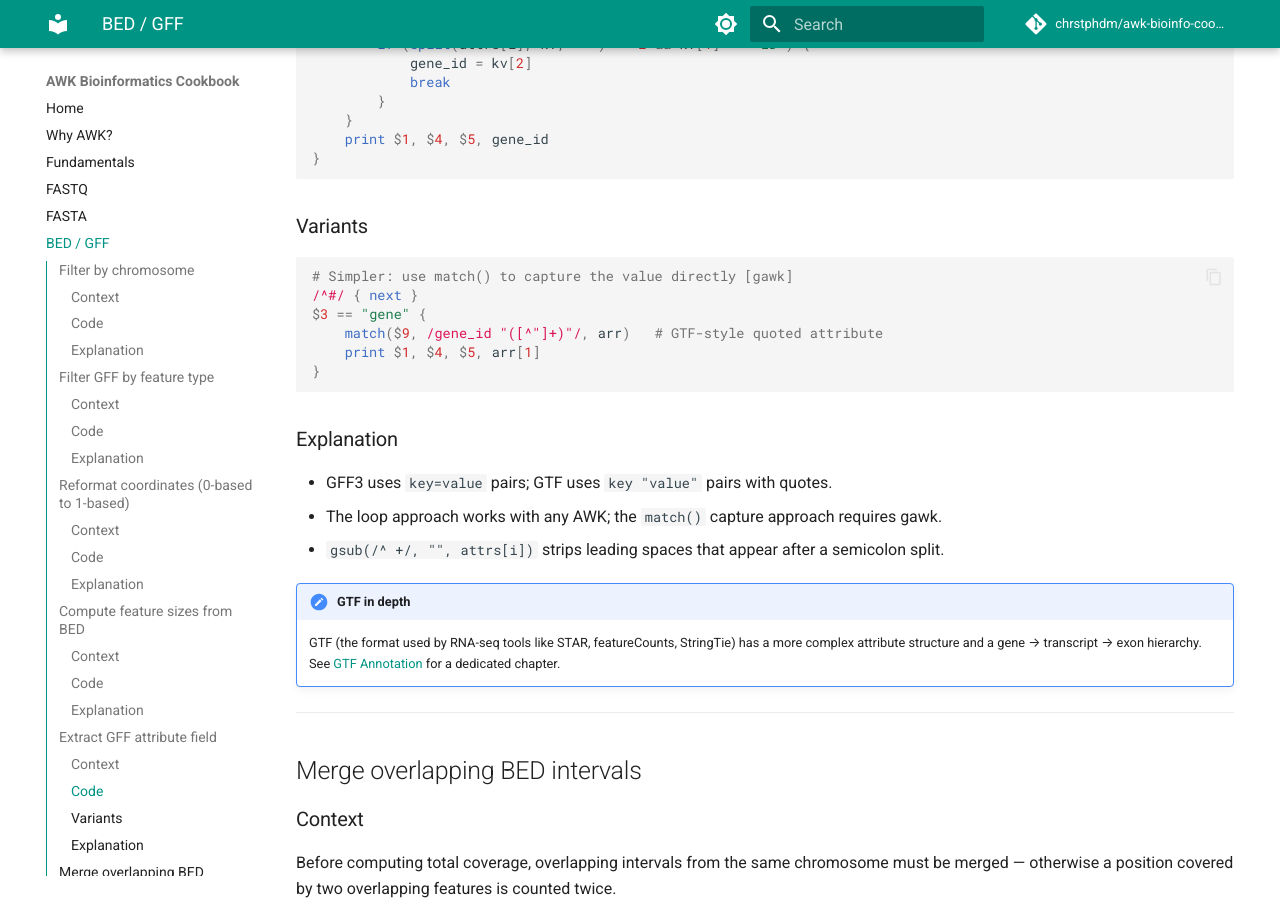
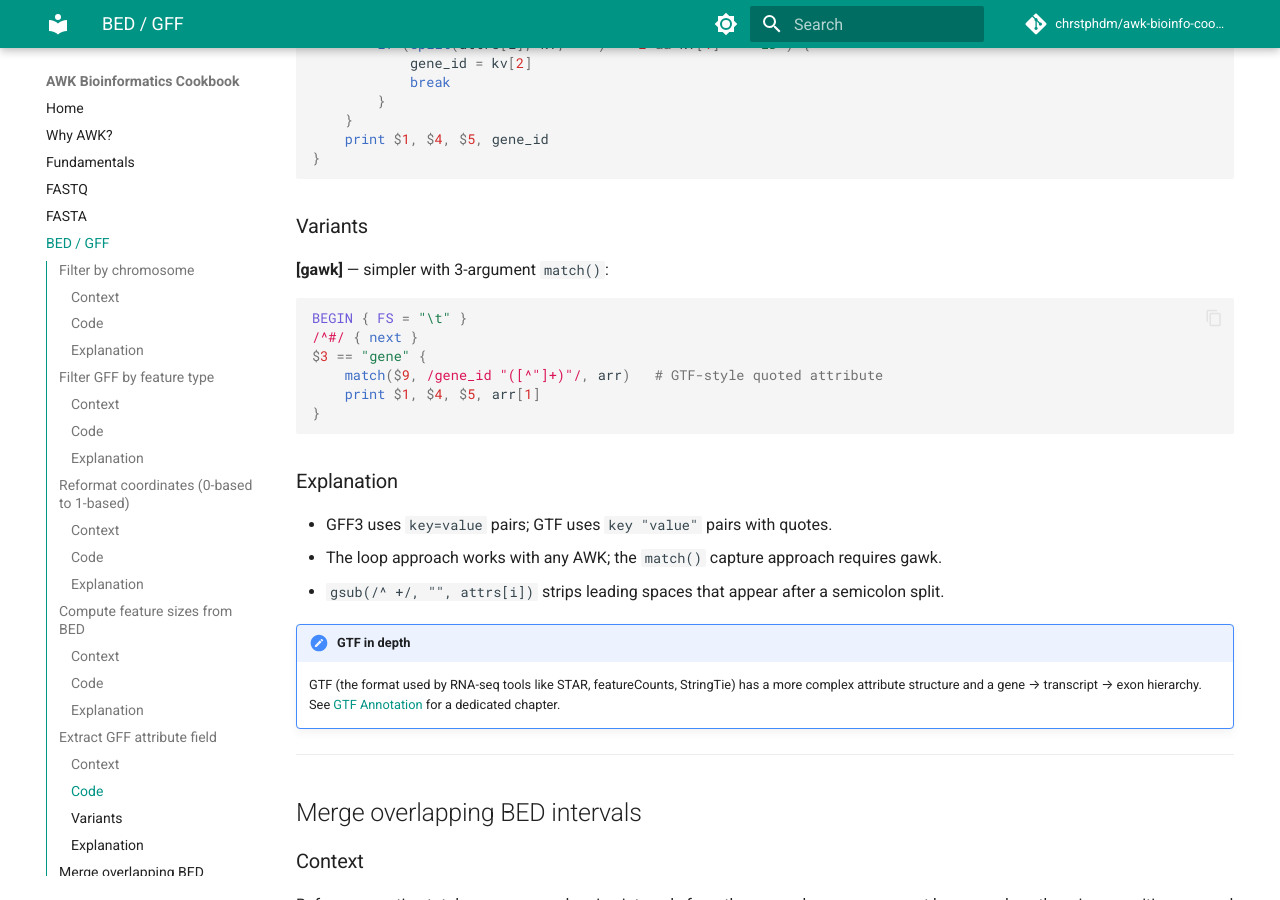
Before and after one commit to chrstphdm/awk-bioinfo-cookbook, an MkDocs documentation site: the page built from docs/04-bed-gff.md, in a window 1280 px wide and 900 px high, scrolled down 3301 px. Built offline with MkDocs 1.6.1 and Material for MkDocs 9.7.7, drawn with Linux system fonts in a browser that asks for light colours; comment, search, counter and statistics services are not loaded.

Commit message:
fix: add missing [gawk] marker and FS="\t" on GFF match() variant

````diff
--- a/docs/04-bed-gff.md
+++ b/docs/04-bed-gff.md
@@ -157,8 +157,10 @@ $3 == "gene" {
 
 ### Variants
 
+**[gawk]** — simpler with 3-argument `match()`:
+
 ```awk
-# Simpler: use match() to capture the value directly [gawk]
+BEGIN { FS = "\t" }
 /^#/ { next }
 $3 == "gene" {
     match($9, /gene_id "([^"]+)"/, arr)   # GTF-style quoted attribute
````
